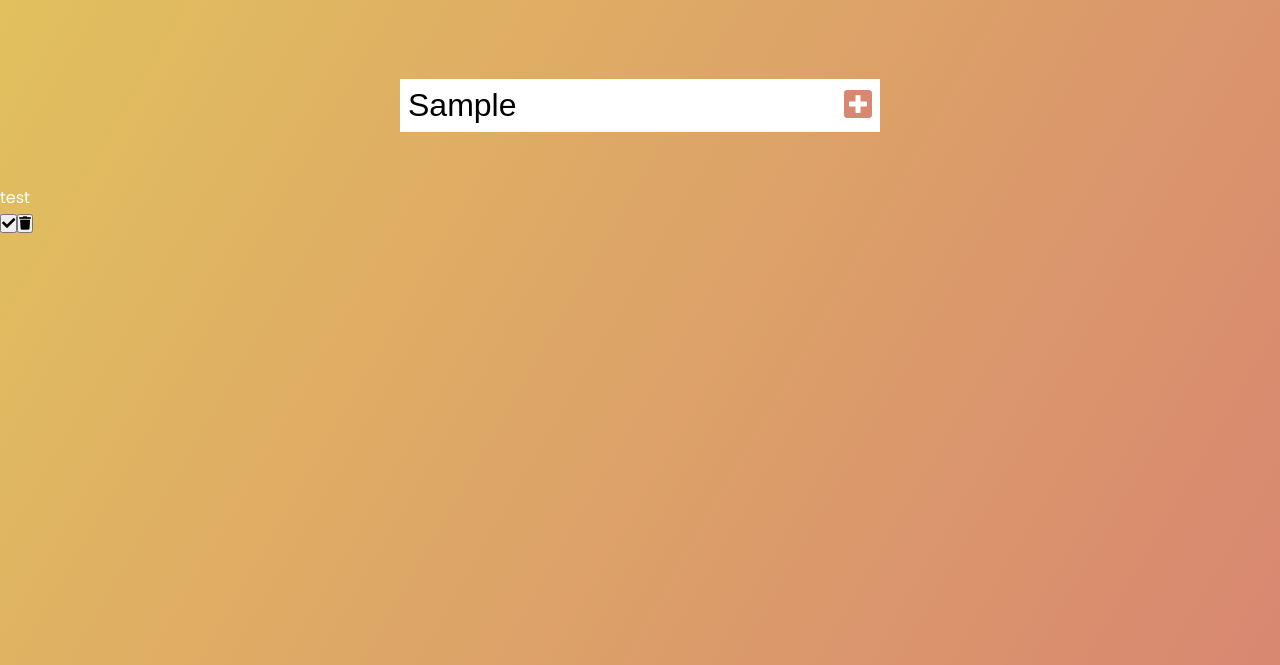
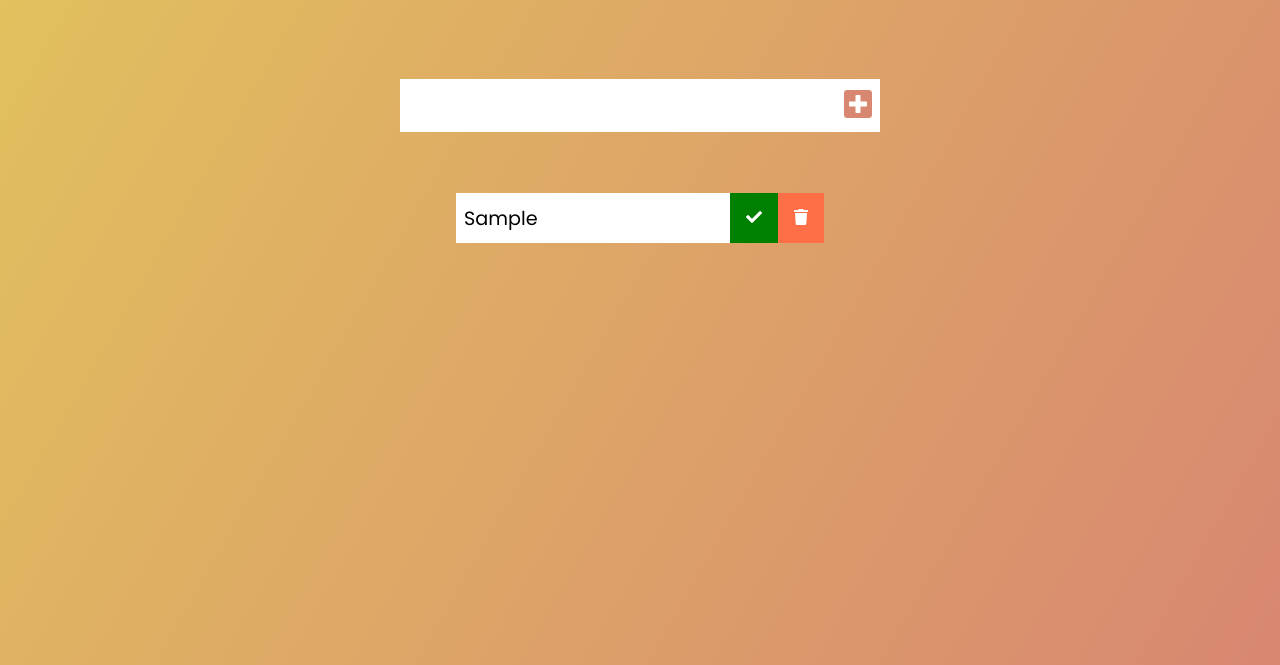
Before and after one commit to Danyvi/jstodolist, a plain HTML site: page index.html in a window 1280 px wide. Both pictures are taken after typing "Sample" into the empty fields and a click on the button 858 px from the left and 240 px from the top of the page. Shown: the part 135-800 px from the top of the page. Drawn offline with Linux system fonts and the light colour scheme.

Commit message:
added style and clear input field after adding a new item

```diff
--- a/app.js
+++ b/app.js
@@ -15,7 +15,7 @@ function addTodo(event) {
   todoDiv.classList.add('todo');
   // create todo-item LI
   const newTodo = document.createElement('li');
-  newTodo.innerText = 'test';
+  newTodo.innerText = todoInput.value;
   newTodo.classList.add('todo-item');
   todoDiv.appendChild(newTodo);
   // Checkmark button
@@ -26,8 +26,10 @@ function addTodo(event) {
   // Trash button
   const trashButton = document.createElement('button');
   trashButton.innerHTML = '<i class="fas fa-trash"></i>';
-  trashButton.classList.add('complete-btn');
+  trashButton.classList.add('trash-btn');
   todoDiv.appendChild(trashButton);
   // Append to todoList
   todoList.appendChild(todoDiv);
+  // Clear todo Input value
+  todoInput.value='';
 };
--- a/index.html
+++ b/index.html
@@ -13,7 +13,7 @@
     <h1>Dan's Todo List</h1>
   </header>
   <form action="">
-    <input type="text class="todo-input"" >
+    <input type="text" class="todo-input">
     <button class="todo-button" type="submit">
       <i class="fas fa-plus-square "></i>
     </button>
--- a/style.css
+++ b/style.css
@@ -42,3 +42,46 @@ form button:hover{
   background-color: #d88771;
   color: white;
 }
+
+.todo-container{
+  display: flex;
+  justify-content: center;
+  align-items: center;
+}
+
+.todo-list{
+  min-width: 30%;
+  list-style: none;
+}
+
+.todo{
+  margin: 0.5rem;
+  color: black;
+  background: white;
+  font-size: 1.2rem;
+  display: flex;
+  justify-content: space-between;
+  align-items: center;
+}
+
+.todo li{
+  flex: 1;
+}
+
+.trash-btn,
+.complete-btn{
+  background: #ff6f47;
+  color: white;
+  border: none;
+  padding: 1rem;
+  cursor: pointer;
+  font-size: 1rem;
+}
+
+.complete-btn{
+  background: green;
+}
+
+.todo-item{
+  padding: 0rem 0.5rem;;
+}
```
